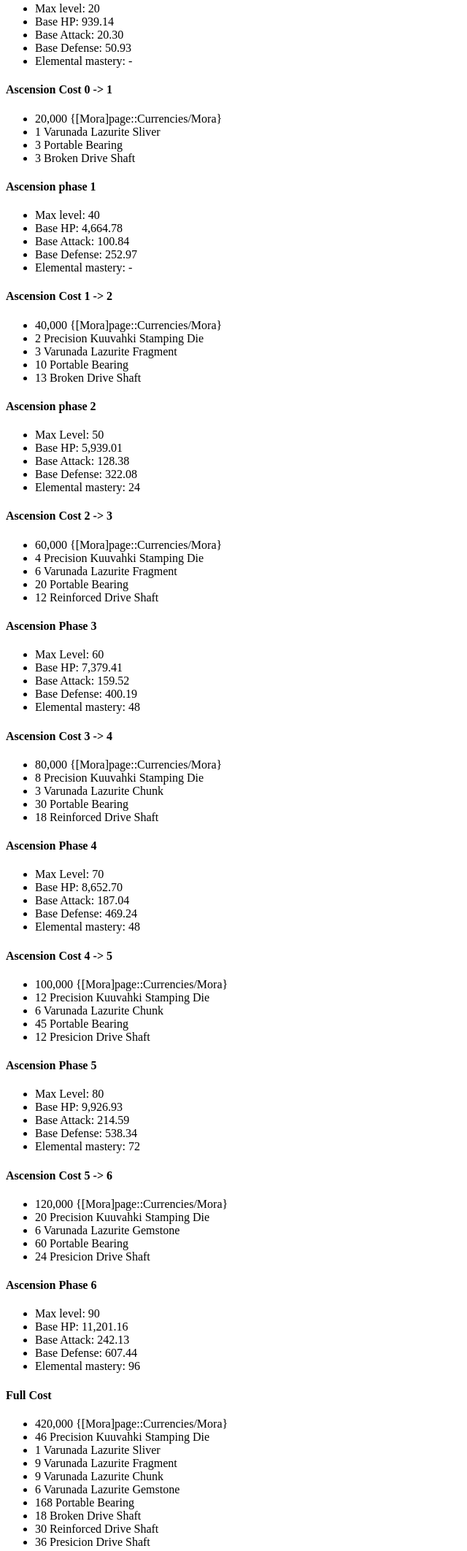
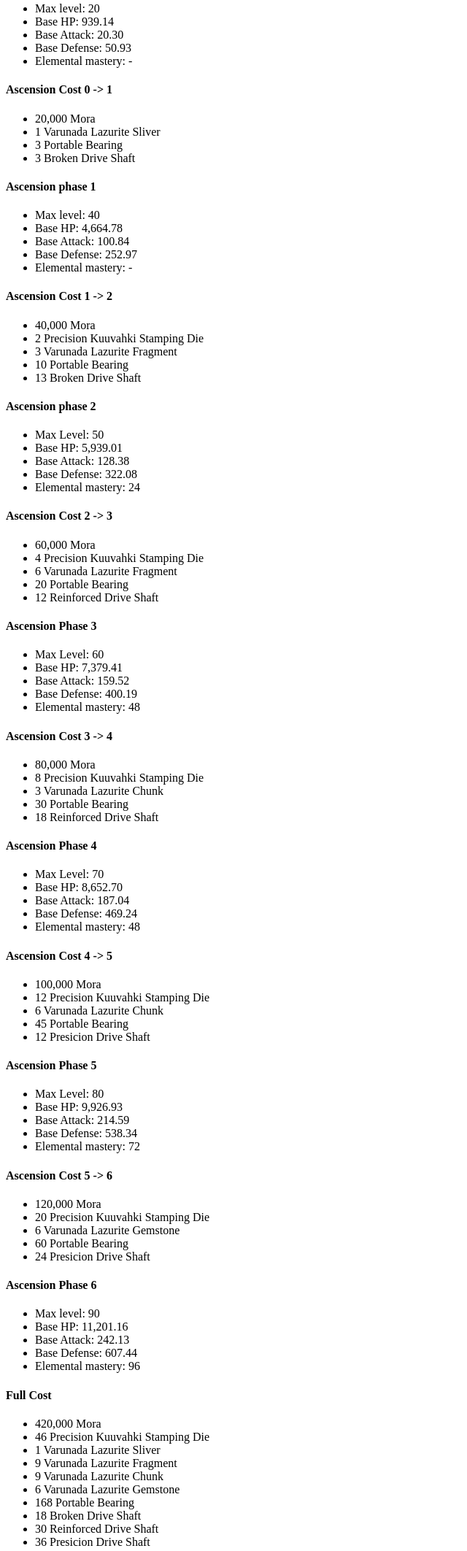
Before and after one commit to 94321cbouncymochi/irminsul, a plain HTML site: page pages/Aino.html in a window 1280 px wide. Shown: the part 269-2394 px from the top of the page at 73% size, without its empty margins (0-640 px from the left). Drawn offline with Linux system fonts and the light colour scheme.

Commit message:
Update Aino.html

```diff
--- a/pages/Aino.html
+++ b/pages/Aino.html
@@ -24,7 +24,7 @@
 </ul>
 <h4>Ascension Cost 0 -&gt; 1</h4>
 <ul>
-<li>20,000 {[Mora]page::Currencies/Mora}</li>
+<li>20,000 Mora</li>
 <li>1 Varunada Lazurite Sliver</li>
 <li>3 Portable Bearing</li>
 <li>3 Broken Drive Shaft</li>
@@ -39,7 +39,7 @@
 </ul>
 <h4>Ascension Cost 1 -&gt; 2</h4>
 <ul>
-<li>40,000 {[Mora]page::Currencies/Mora}</li>
+<li>40,000 Mora</li>
 <li>2 Precision Kuuvahki Stamping Die</li>
 <li>3 Varunada Lazurite Fragment</li>
 <li>10 Portable Bearing</li>
@@ -55,7 +55,7 @@
 </ul>
 <h4>Ascension Cost 2 -&gt; 3</h4>
 <ul>
-<li>60,000 {[Mora]page::Currencies/Mora}</li>
+<li>60,000 Mora</li>
 <li>4 Precision Kuuvahki Stamping Die</li>
 <li>6 Varunada Lazurite Fragment</li>
 <li>20 Portable Bearing</li>
@@ -71,7 +71,7 @@
 </ul>
 <h4>Ascension Cost 3 -&gt; 4</h4>
 <ul>
-<li>80,000 {[Mora]page::Currencies/Mora}</li>
+<li>80,000 Mora</li>
 <li>8 Precision Kuuvahki Stamping Die</li>
 <li>3 Varunada Lazurite Chunk</li>
 <li>30 Portable Bearing</li>
@@ -87,7 +87,7 @@
 </ul>
 <h4>Ascension Cost 4 -&gt; 5</h4>
 <ul>
-<li>100,000 {[Mora]page::Currencies/Mora}</li>
+<li>100,000 Mora</li>
 <li>12 Precision Kuuvahki Stamping Die</li>
 <li>6 Varunada Lazurite Chunk</li>
 <li>45 Portable Bearing</li>
@@ -103,7 +103,7 @@
 </ul>
 <h4>Ascension Cost 5 -&gt; 6</h4>
 <ul>
-<li>120,000 {[Mora]page::Currencies/Mora}</li>
+<li>120,000 Mora</li>
 <li>20 Precision Kuuvahki Stamping Die</li>
 <li>6 Va­ru­na­da La­zu­rite Gemstone</li>
 <li>60 Portable Bearing</li>
@@ -119,7 +119,7 @@
 </ul>
 <h4>Full Cost</h4>
 <ul>
-<li>420,000 {[Mora]page::Currencies/Mora}</li>
+<li>420,000 Mora</li>
 <li>46 Precision Kuuvahki Stamping Die</li>
 <li>1 Va­ru­na­da La­zu­rite Sli­ver</li>
 <li>9 Varunada Lazurite Fragment</li>
```
